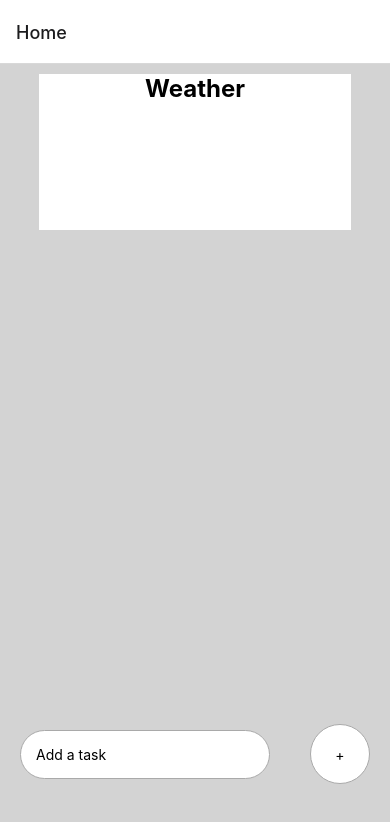
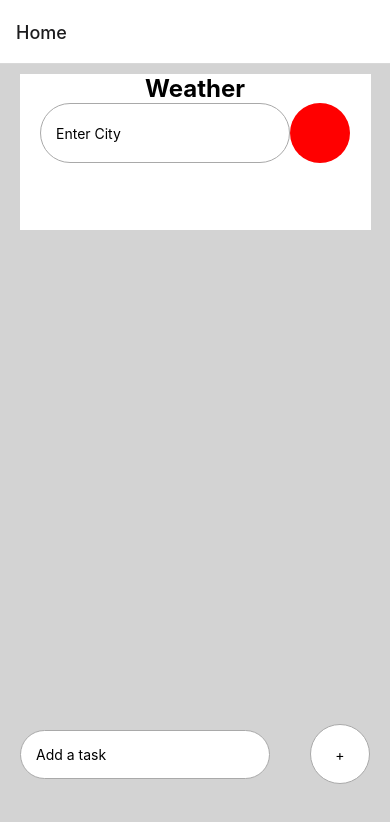
Before and after one commit to donyeb/cs4261app, a React Native app: screen /Home in a window 390 px wide. Shown: the top 822 px of the page. Built offline with nearby package versions, Linux system fonts and the light colour scheme.

Commit message:
adds weather view

```diff
--- a/Screens/HomeScreen.js
+++ b/Screens/HomeScreen.js
@@ -5,6 +5,9 @@ import Task from './components/Task'
 const HomeScreen = () => {
     const [task, setTask] = useState();
     const [taskList, setTaskList] = useState([]);
+    const [city, setCity] = useState();
+    const [show, setShow] = useState(false);
+
 
     const addTask = () => {
         Keyboard.dismiss();
@@ -18,11 +21,19 @@ const HomeScreen = () => {
         tmp.splice(index, 1);
         setTaskList(tmp);
     }
+
+    const getWeather = () => {
+
+    }
+
   return (
     <View style={styles.container}>
         <View style={styles.weatherWrapper}>
             <Text style={styles.sectionTitle}>Weather</Text>
-            <View style={styles.weather}></View>
+            <View style={styles.weather}>
+                {!show && <TextInput style={styles.weatherInput} placeholder="Enter City" value={city} onChangeText={(text) => setCity(text)}></TextInput>}
+                {!show && <TouchableOpacity style={styles.weatherButton} onPress={() => setCity(null)}></TouchableOpacity>}
+            </View>
         </View>
         <ScrollView>
 
@@ -78,7 +89,7 @@ const styles = StyleSheet.create({
         backgroundColor: "white",
         marginTop: 10,
         alignItems: 'center',
-        width: "80%",
+        width: "90%",
         height: "20%",
         alignSelf: "center"
     },
@@ -107,10 +118,31 @@ const styles = StyleSheet.create({
         borderRadius: 60,
         justifyContent: 'center',
         alignItems: 'center',
-         borderColor: "darkgrey",
+        borderColor: "darkgrey",
         borderWidth: 1,
     },
     addText: {
 
+    },
+    weather: {
+        display: "flex",
+        flexDirection: "row",
+        justifyContent: "space-evenly"
+    },
+    weatherInput: {
+       paddingVertical: 15,
+        width: 250,
+        paddingHorizontal: 15,
+        backgroundColor: "white",
+        borderColor: "darkgrey",
+        borderWidth: 1,
+        borderRadius: 60,
+        width: 250,
+    },
+    weatherButton: {
+        height: 60,
+        width: 60,
+        backgroundColor: 'red',
+        borderRadius: 60,
     }
 })
```
